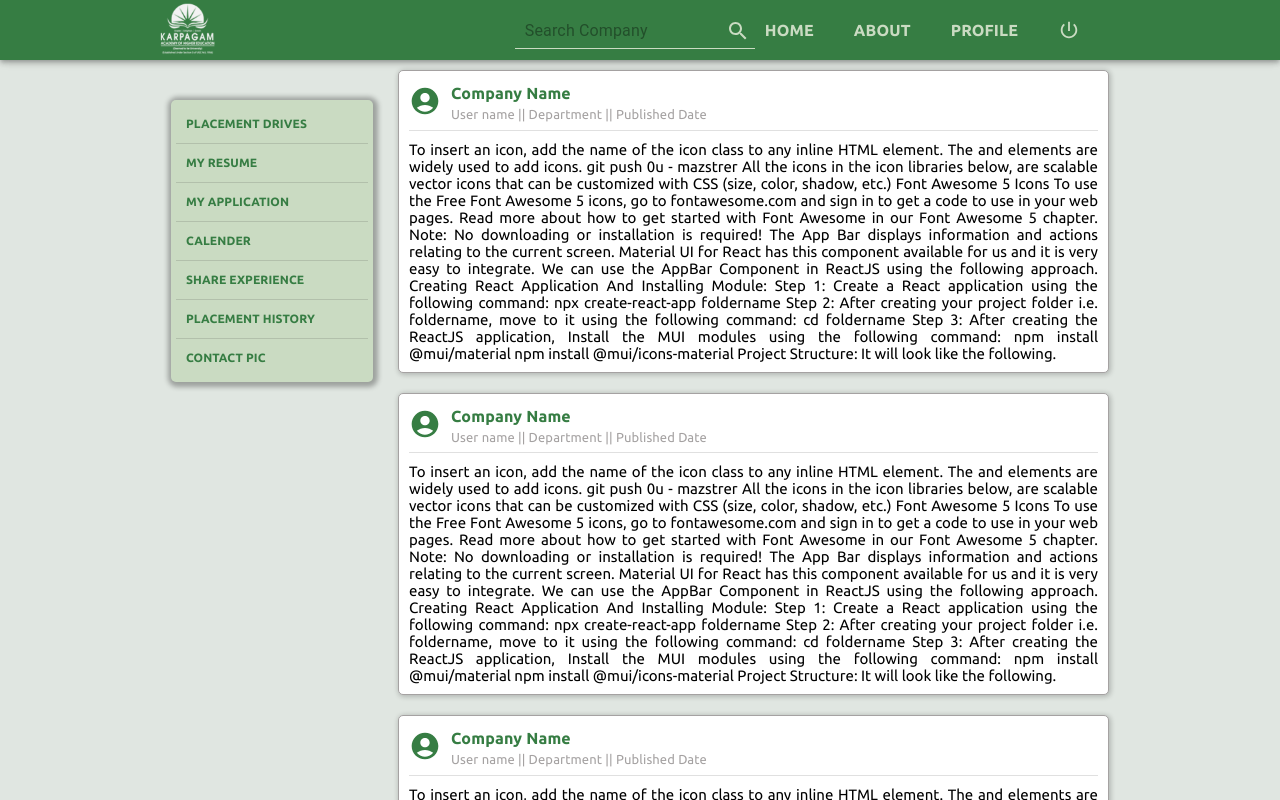
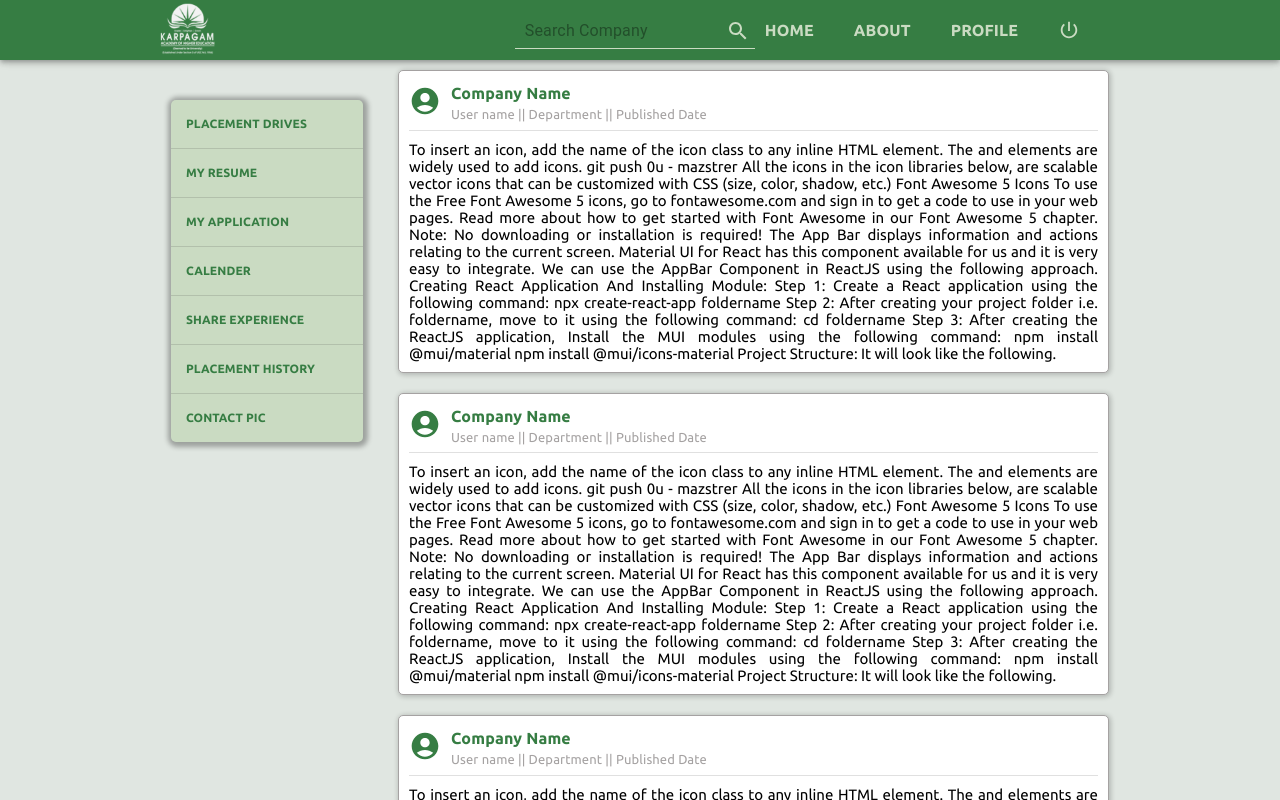
Before and after one commit to aakkss37/MERN-Placement-and-Internship-Cell, a React (Create React App) app in the folder student_login/: page / in a window 1280 px wide. Shown: the top 800 px of the page. Built offline with nearby package versions, Linux system fonts and the light colour scheme.

Commit message:
styling changed

```diff
--- a/student_login/src/components/Constants/UI/menu/menuBoxStyle.js
+++ b/student_login/src/components/Constants/UI/menu/menuBoxStyle.js
@@ -7,7 +7,6 @@ export const MenuBoxContainer = styled(Box)(({ theme }) => ({
 	margin: '5px',
 	// border: '1px solid green',
 	borderRadius: 5,
-	padding: '5px',
 	background: '#cadbc2',
 	boxShadow: '1px 1px 5px 4px rgb(0, 0, 0, 0.3)',
 	[theme.breakpoints.down('md')]: {
@@ -16,9 +15,16 @@ export const MenuBoxContainer = styled(Box)(({ theme }) => ({
 }));
 
 export const MenuCategory = styled(Box)(({ theme }) => ({
-
-	margin: '5px',
-	padding: '5px',
+	// border: '1px solid red',
+	// margin: '5px',
+	padding: '15px',
+	':hover': {
+		cursor: 'pointer',
+		background: '#ecffef'
+	},
+	// ':hover > p': {
+	// 	color: '#367D43',
+	// },
 	[theme.breakpoints.down('md')]: {
 
 	}
@@ -30,8 +36,8 @@ export const  MenuItem= styled(Typography)`
 	font-weight: 600;
 	color: #367D43;
 	font-family: Ubuntu;
-	:hover {
-		cursor: pointer;
-		color: #015411;
-	};
+	// :hover {
+	// 	cursor: pointer;
+	// 	color: #015411;
+	// };
 `
```
